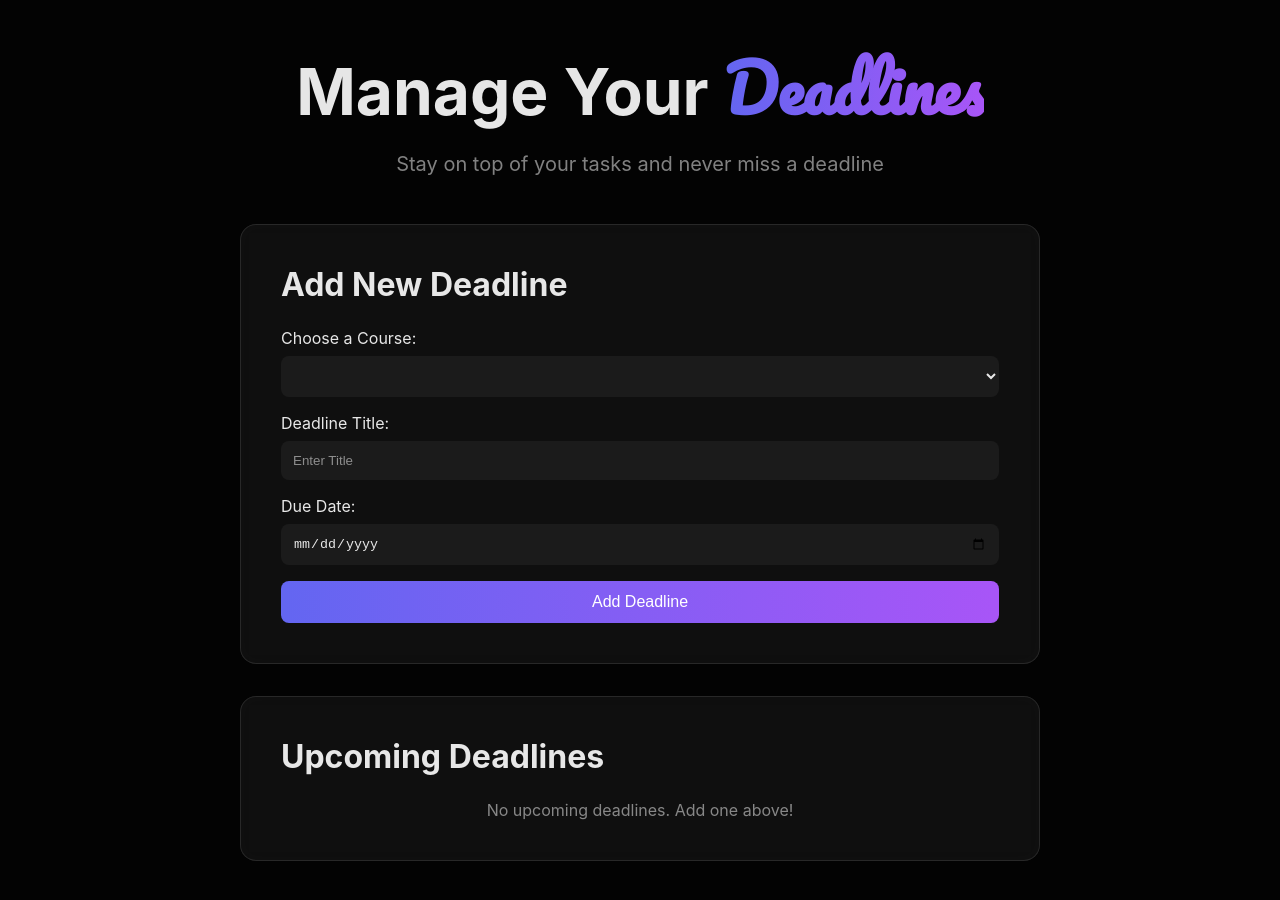
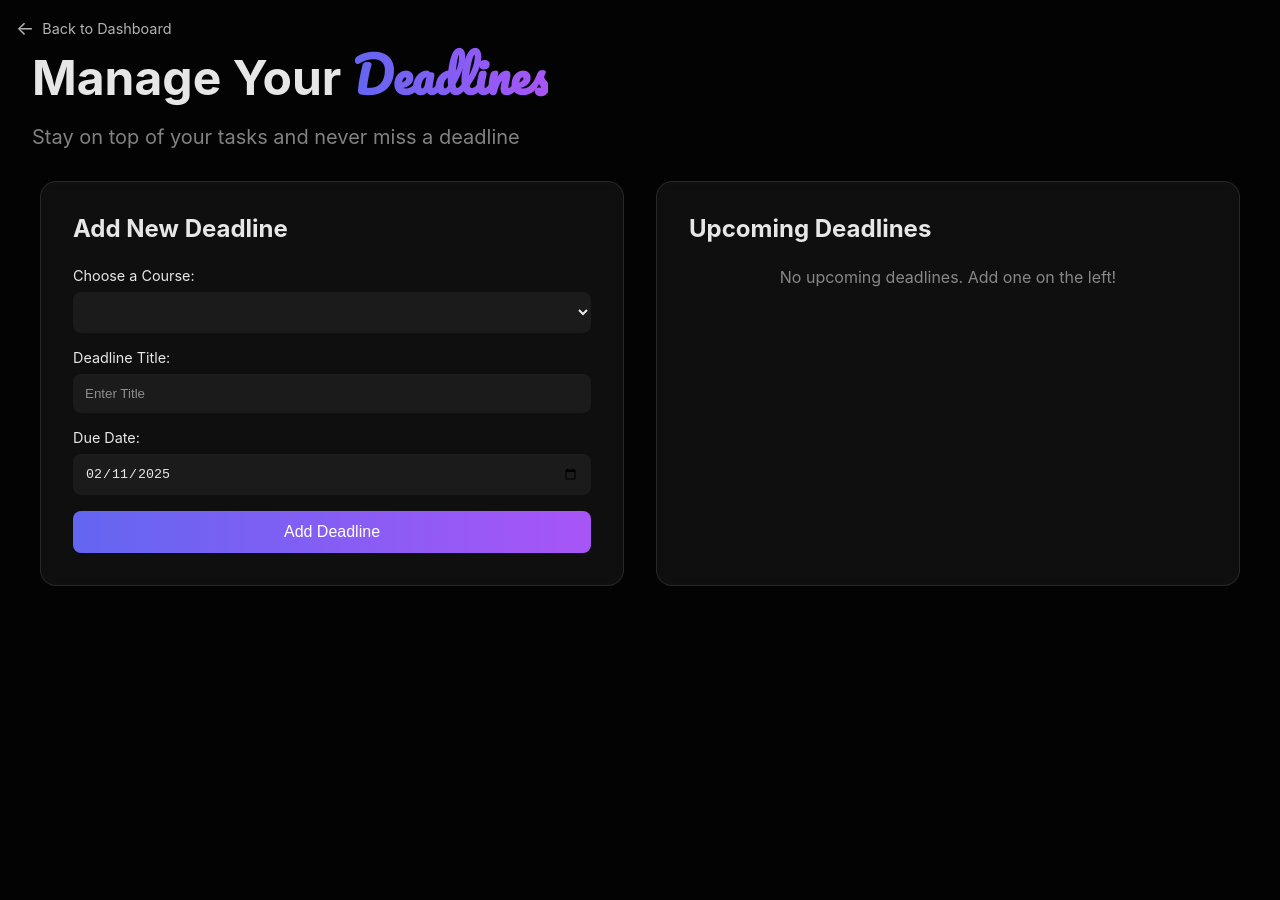
Before and after one commit to azeebneuron/soft-engg-project-jan-2025-se-Jan-31, a Vue app in the folder vue-project/: page /deadline in a window 1280 px wide. Shown: the top 900 px of the page. After the commit the page ends 800 px from the top, so only its background shows below. Built offline with nearby package versions, Linux system fonts and the light colour scheme.

Commit message:
Updated deadline.vue

```diff
--- a/vue-project/src/views/deadline.vue
+++ b/vue-project/src/views/deadline.vue
@@ -1,5 +1,10 @@
 <template>
   <div class="deadlines-container">
+    <!-- Back to Dashboard Button -->
+    <router-link to="/" class="back-btn">
+      <span class="back-icon">&#8592;</span> Back to Dashboard
+    </router-link>
+
     <!-- Page Header -->
     <header class="page-header">
       <h1 class="hero-title">
@@ -13,44 +18,20 @@
       <div class="dashboard-card add-deadline-card">
         <h2 class="card-title">Add New Deadline</h2>
         <form @submit.prevent="addDeadline" class="add-deadline-form">
-            <!-- Course Selection -->
           <label for="course" class="form-label">Choose a Course:</label>
           <select v-model="newDeadline.course" id="course" required class="custom-input">
             <option v-for="course in courses" :key="course.id" :value="course.name">{{ course.name }}</option>
           </select>
 
-            <!-- Title -->
           <label for="title" class="form-label">Deadline Title:</label>
-            <input
-              v-model="newDeadline.title"
-              type="text"
-              id="title"
-              placeholder="Enter Title"
-              required
-              class="custom-input"
-            />
+          <input v-model="newDeadline.title" type="text" id="title" placeholder="Enter Title" required class="custom-input" />
 
-            <!-- Date -->
           <label for="date" class="form-label">Due Date:</label>
-            <input
-              v-model="newDeadline.date"
-              type="date"
-              id="date"
-              required
-              class="custom-input"
-            />
+          <input v-model="newDeadline.date" type="date" id="date" required class="custom-input" />
 
-            <!-- Optional Link
-            <label for="link" class="form-label">Link to Resources (Optional):</label>
-            <input
-              v-model="newDeadline.link"
-              type="url"
-              id="link"
-              placeholder="Add a resource link"
-              class="custom-input"
-            /> -->
+          <!--<label for="link" class="form-label">Link to Resources (Optional):</label>
+          <input v-model="newDeadline.link" type="url" id="link" placeholder="Add a resource link" class="custom-input" /> -->
 
-            <!-- Add Button -->
           <button type="submit" class="primary-btn">Add Deadline</button>
         </form>
       </div>
@@ -68,9 +49,16 @@
               </a>
             </div>
             <div class="deadline-date">{{ formatDate(deadline.date) }}</div>
+            <div class="deadline-status">
+              <select v-model="deadline.status" class="status-select">
+                <option value="not-started">Not Started</option>
+                <option value="in-progress">In Progress</option>
+                <option value="completed">Completed</option>
+              </select>
             </div>
           </div>
-          <p v-else class="no-deadlines">No upcoming deadlines. Add one above!</p>
+        </div>
+        <p v-else class="no-deadlines">No upcoming deadlines. Add one on the left!</p>
       </div>
     </div>
   </div>
@@ -78,7 +66,6 @@
 
 <script>
 export default {
-    name: "deadline",
   data() {
     return {
       courses: [
@@ -90,8 +77,9 @@
       newDeadline: {
         course: "",
         title: "",
-          date: "",
+        date: this.getCurrentDate(), // Set default date to current date
         link: "",
+        status: "not-started"
       },
     };
   },
@@ -104,13 +92,30 @@
       }
     },
     resetForm() {
-        this.newDeadline = { course: "", title: "", date: "", link: "" };
+      this.newDeadline = {
+        course: "",
+        title: "",
+        date: this.getCurrentDate(), // Reset date to current date
+        link: "",
+        status: "not-started"
+      };
     },
     formatDate(date) {
       const options = { weekday: "long", year: "numeric", month: "long", day: "numeric" };
       return new Date(date).toLocaleDateString("en-US", options);
     },
+    getCurrentDate() {
+      const today = new Date();
+      const year = today.getFullYear();
+      const month = String(today.getMonth() + 1).padStart(2, '0');
+      const day = String(today.getDate()).padStart(2, '0');
+      return `${year}-${month}-${day}`;
+    }
   },
+  created() {
+    // Set the initial date to current date when component is created
+    this.newDeadline.date = this.getCurrentDate();
+  }
 };
 </script>
 
@@ -124,13 +129,34 @@
   color: rgba(255, 255, 255, 0.9);
 }
 
+.back-btn {
+  position: absolute;
+  top: 1rem;
+  left: 1rem;
+  color: rgba(255, 255, 255, 0.7);
+  text-decoration: none;
+  display: flex;
+  align-items: center;
+  font-size: 0.9rem;
+  transition: color 0.3s ease;
+}
+
+.back-btn:hover {
+  color: rgba(255, 255, 255, 1);
+}
+
+.back-icon {
+  margin-right: 0.5rem;
+  font-size: 1.2rem;
+}
+
 .page-header {
-    text-align: center;
-    margin-bottom: 3rem;
+  text-align: left;
+  margin-bottom: 2rem;
 }
 
 .hero-title {
-    font-size: clamp(2rem, 8vw, 4rem);
+  font-size: clamp(2rem, 4vw, 3rem);
   margin-bottom: 0.5rem;
 }
 
@@ -147,7 +173,9 @@
 }
 
 .dashboard-content {
-    max-width: 800px;
+  display: flex;
+  gap: 2rem;
+  max-width: 1200px;
   margin: auto;
 }
 
@@ -156,12 +184,12 @@
   backdrop-filter: blur(10px);
   border-radius: 1rem;
   border: 1px solid rgba(255, 255, 255, 0.1);
-    padding: 2.5rem;
-    margin-bottom: 2rem;
+  padding: 2rem;
+  flex: 1;
 }
 
 .card-title {
-    font-size: clamp(1.5rem, 4vw, 2rem);
+  font-size: clamp(1.25rem, 3vw, 1.5rem);
   color: rgba(255, 255, 255, 0.9);
   margin-bottom: 1.5rem;
 }
@@ -172,12 +200,12 @@
 }
 
 .form-label {
-    font-size: clamp(0.95rem, 2vw, 1rem);
+  font-size: 0.9rem;
   color: rgba(255, 255, 255, 0.9);
   margin-bottom: 0.5rem;
 }
 
-  .custom-input {
+.custom-input, .status-select {
   padding: 0.75rem;
   border-radius: 0.5rem;
   border: none;
@@ -240,6 +268,10 @@
   font-weight: bold;
 }
 
+.deadline-status {
+  min-width: 120px;
+}
+
 .no-deadlines {
   text-align: center;
   color: rgba(255, 255, 255, 0.5);
@@ -250,6 +282,10 @@
     padding: 1rem;
   }
 
+  .dashboard-content {
+    flex-direction: column;
+  }
+
   .dashboard-card {
     padding: 1.5rem;
   }
```
Lines whose indentation alone changed are shown as unchanged.
